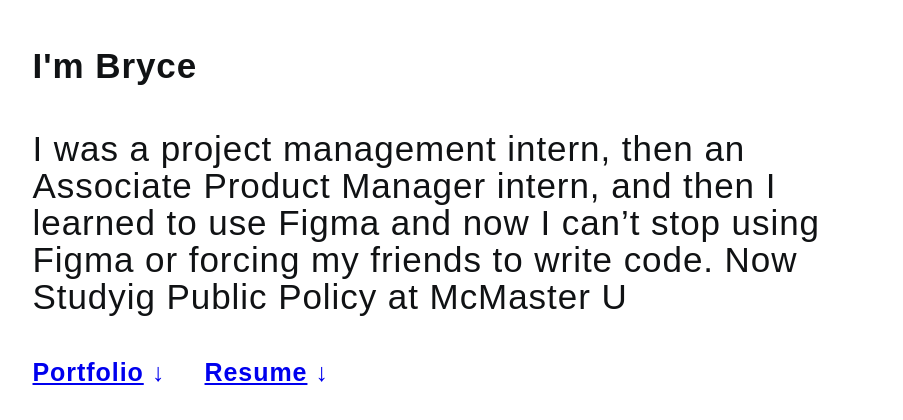
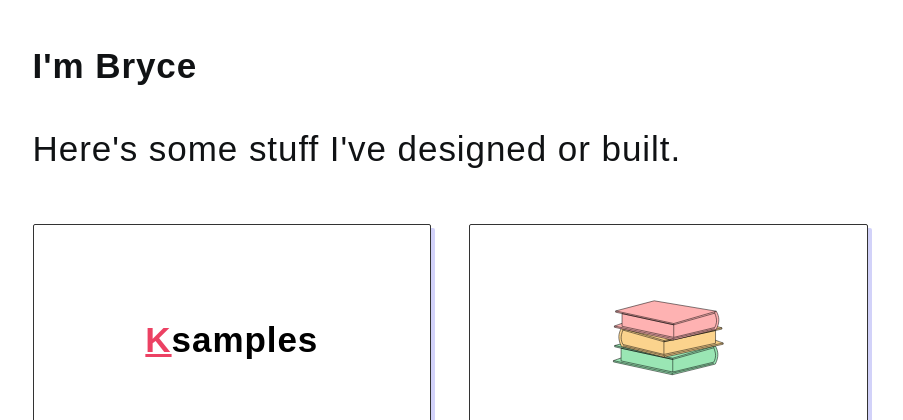
Before and after one commit to Brycce/brycce.github.io, a plain HTML site: page index.html in a window 1280 px wide. Shown: the top 420 px of the page, without its empty margins (190-1093 px from the left). Drawn offline with Linux system fonts and the light colour scheme.

Commit message:
minor changes

```diff
--- a/index.html
+++ b/index.html
@@ -21,11 +21,12 @@
         <script src="" async defer></script>
 <section class="header">
         <h4> I'm Bryce</h4>
-<h4 class="bio">I was a project management intern, then an Associate Product Manager intern, and then I learned to use Figma and now I can’t stop using Figma or forcing my friends to write code. Now Studyig Public Policy at McMaster U</h4>
-<div class="nav">
+<h4 class="bio">Here's some stuff I've designed or built.</h4>
+<!-- <div class="nav">
    <h5 id="portfolio"><a href="#folio"><span>Portfolio</span> &#8595; </a> &nbsp;&nbsp;&nbsp; <a href="#resume"><span>Resume</span> &#8595; </a></h5>
 </div>
 </section>
+-->
 <section class="wrapper" id="folio">
     <!--ksamples-->
 <a href="ksamples-page.html">
@@ -124,8 +125,9 @@
         <p class="thumb-tit">Orcasat</p>
         <p class="thumb-desc">2019</p>
     </div>
-    -->
+
 </section>
+
 <section id="resume" class="resume">
     <h2 class="name">
         Bryce Edwards
@@ -155,6 +157,7 @@
     </div>
 
 </section>
+    -->
     </body>
     <footer>
 
--- a/style.css
+++ b/style.css
@@ -5,6 +5,9 @@
     }
    a {
        text-decoration: none;
+   }
+   nav.a{
+       color: #101214;
    }
    body{
         width: 70%;
```
Also changed, not shown: 1 other file.
